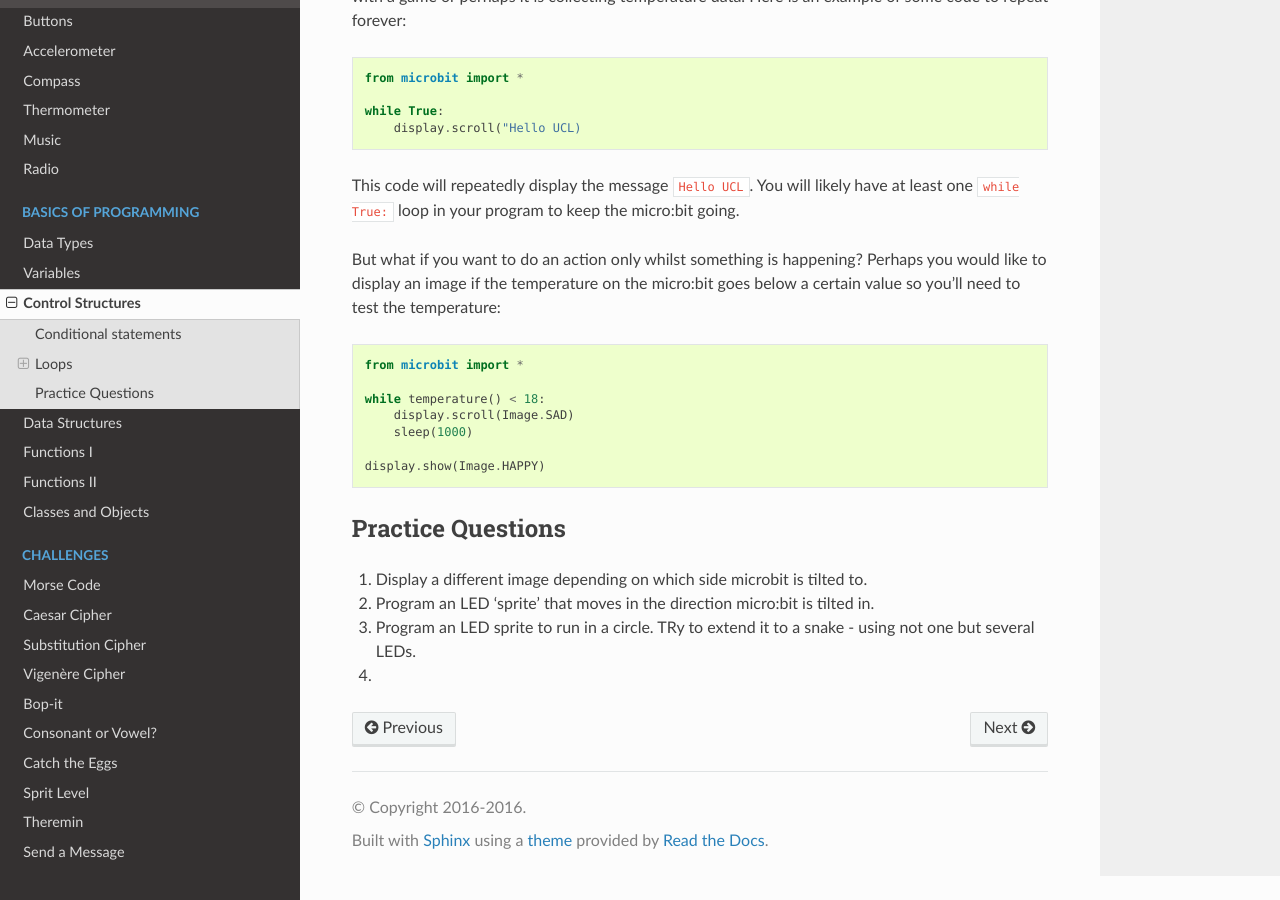
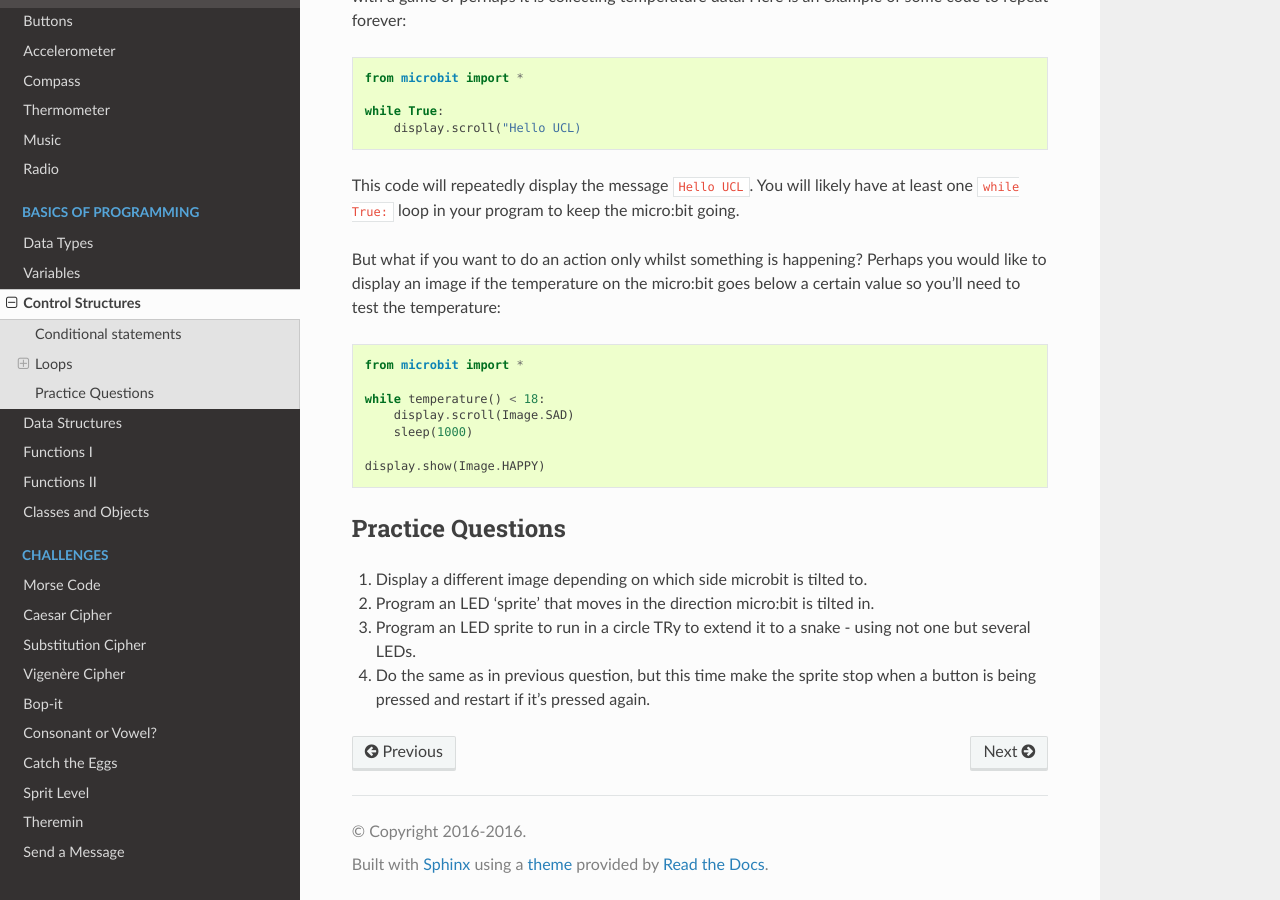
Before and after one commit to rharbird/microbit-challenges, a Sphinx documentation site: the page built from docs/source/basics/control_structures.rst, in a window 1280 px wide and 900 px high, scrolled down 2633 px. Built offline with Sphinx 7.4.7 and the Read the Docs theme 2.0.0, drawn with Linux system fonts in a browser that asks for light colours.

Commit message:
Add exercises

```diff
--- a/docs/source/basics/control_structures.rst
+++ b/docs/source/basics/control_structures.rst
@@ -112,6 +112,6 @@ Practice Questions
 
 2. Program an LED 'sprite' that moves in the direction micro:bit is tilted in.
 
-3. Program an LED sprite to run in a circle. TRy to extend it to a snake - using not one but several LEDs.
+3. Program an LED sprite to run in a circle  TRy to extend it to a snake - using not one but several LEDs.
 
-4.
+4. Do the same as in previous question, but this time make the sprite stop when a button is being pressed and restart if it's pressed again.
```
